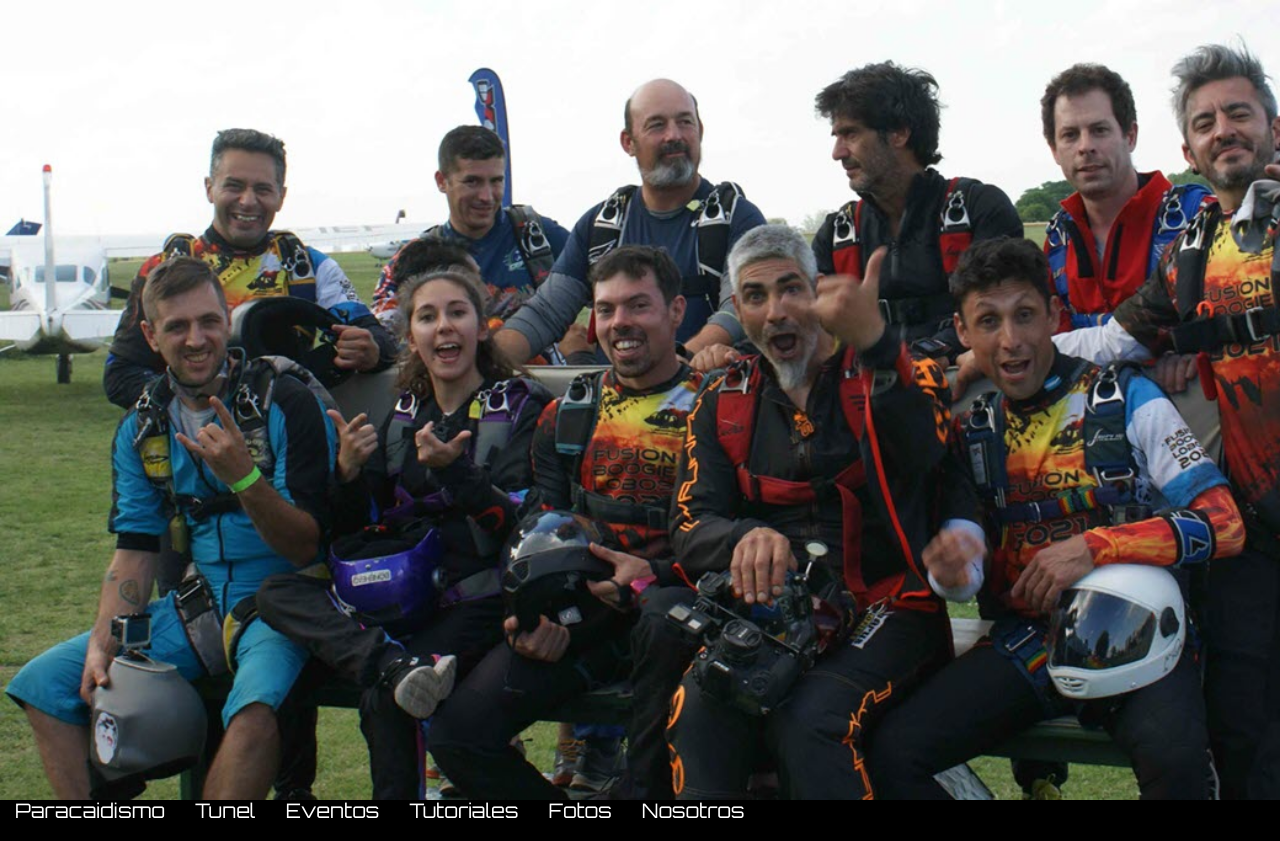
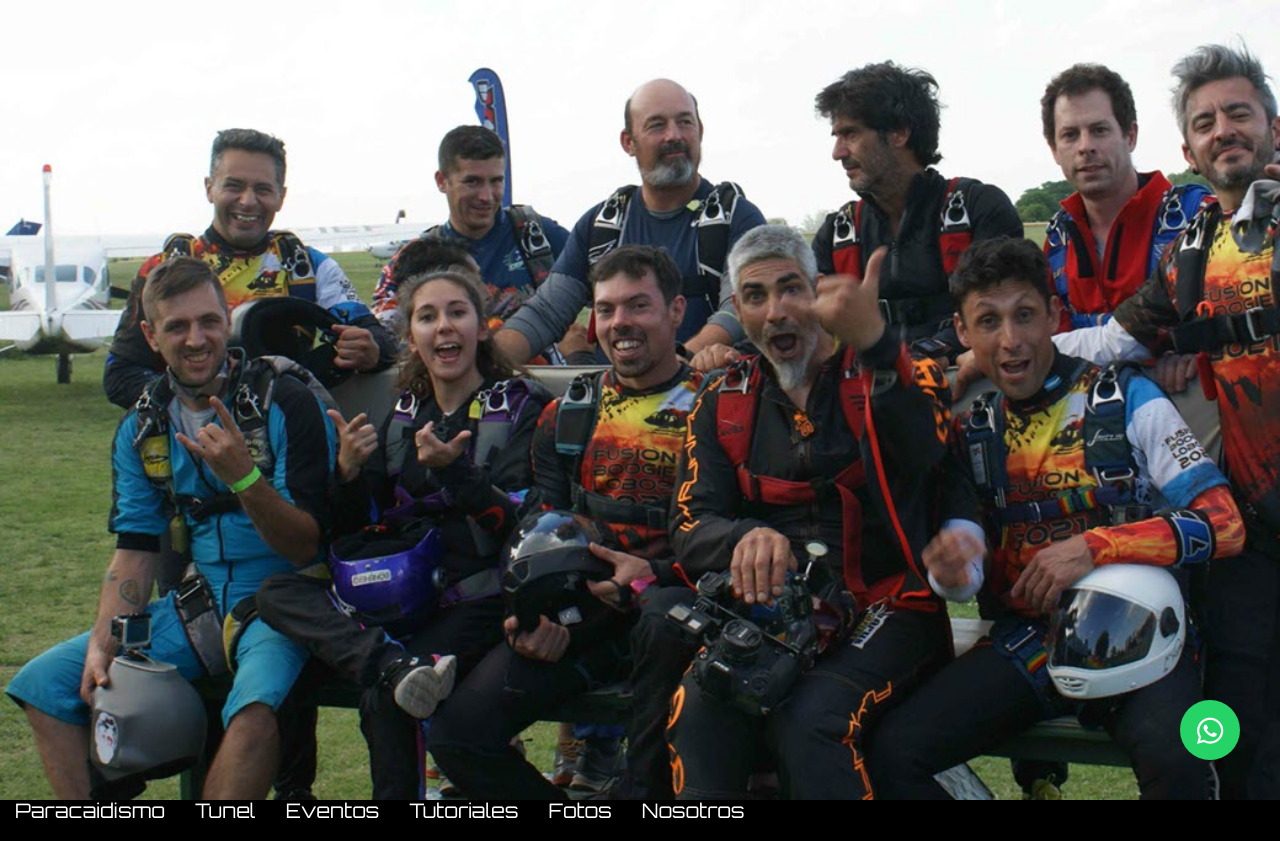
Before and after one commit to DoantoMariano/fusionFlyers02, a plain HTML site: page eventos.html in a window 1280 px wide. Shown: the top 841 px of the page. Drawn offline with nearby package versions, Linux system fonts and the light colour scheme; a web font is replaced by a local one.

Commit message:
upload wtsp

```diff
--- a/css/estilos.css
+++ b/css/estilos.css
@@ -50,6 +50,33 @@ section span {
     font-size: 35px;
     font-weight: 900;
     text-shadow: 2px 2px 4px yellow;
+}
+
+
+/*++++++++++++++++++++++++++++++++++++++++++++ Whatsapp flotante */
+
+.float {
+    position: fixed;
+    width: 60px;
+    height: 60px;
+    bottom: 40px;
+    right: 40px;
+    background-color: #25d366;
+    color: #FFF;
+    border-radius: 50px;
+    text-align: center;
+    font-size: 30px;
+    z-index: 1000;
+}
+
+.float:hover {
+    text-decoration: none;
+    color: #57bd7c;
+    background-color: rgb(189, 245, 192);
+}
+
+.my-float {
+    margin-top: 16px;
 }
 
 
--- a/eventos.html
+++ b/eventos.html
@@ -8,6 +8,8 @@
     <!-- Fonts GOOGLE -->
     <link href="https://fonts.googleapis.com/css2?family=Coda&family=Orbitron&display=swap" rel="stylesheet">
     <link href="https://fonts.googleapis.com/css2?family=Khand:wght@1000&display=swap" rel="stylesheet">
+    <!-- link whatsapp -->
+    <link rel="stylesheet" href="https://maxcdn.bootstrapcdn.com/font-awesome/4.5.0/css/font-awesome.min.css">
     <!-- Fonts FONTAWESOME -->
     <script src="https://kit.fontawesome.com/b74c22d92d.js" crossorigin="anonymous"></script>
     <!-- Estilos -->
@@ -58,6 +60,13 @@
     <!-- <div class="indice">
         <div id="menu_top"></div>
     </div> -->
+
+    <!-- Whatsapp flotante -->
+    <div data-aos="fade" data-aos-delay="400">
+        <a href="https://api.whatsapp.com/send?phone=+54 9 11 6709-4401&text=Hola%20me%20gustaria%20tener%20informacion%20de%20fusion%20flyers%20." class="float" target="_blank">
+            <i class="fa fa-whatsapp my-float"></i>
+        </a>
+    </div>
 
     <div class="encabezado titulo-eventos" data-aos="fade-right">
         <img src="assets/fusuion-eventos-red.png" alt="fusion-day-red">
```
Also changed, not shown: fusion_flayers.html (+8 -0 lines), galeria.html (+9 -0 lines), paracaidas.html (+9 -0 lines), tunel.html (+8 -0 lines), tutorials.html (+8 -0 lines).
